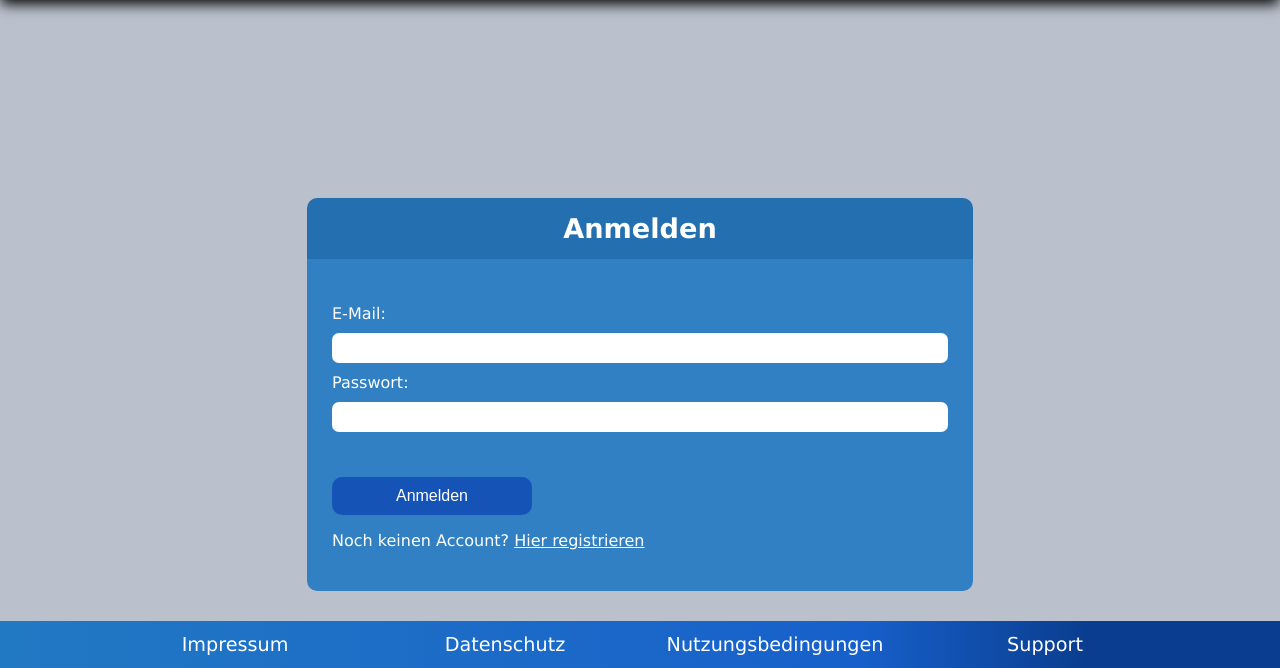
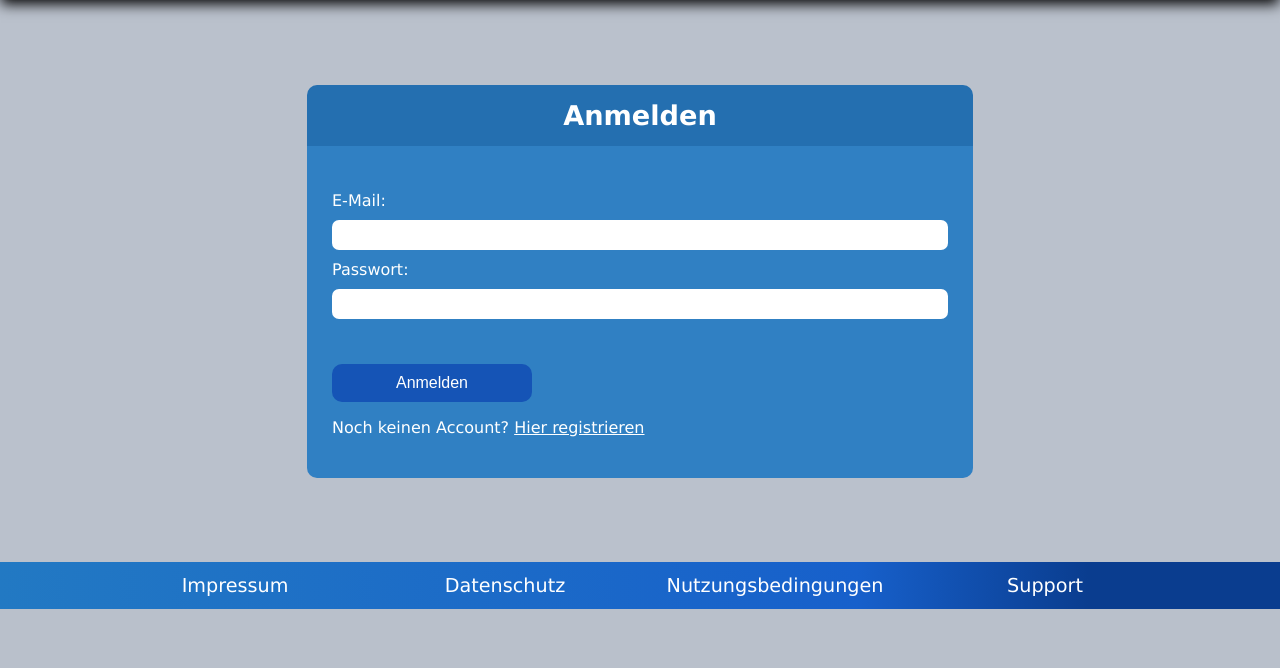
Before and after one commit to Jainzii/KomPol, a PHP site: page /sites/authentication/login/login.html in a window 1280 px wide. Shown: the part 191-859 px from the top of the page. After the commit the page ends 800 px from the top, so only its background shows below. Run offline with PHP 8.4, Linux system fonts and the light colour scheme.

Commit message:
authentication pages are now correctly centered

```diff
--- a/sites/authentication/registration/registration.css
+++ b/sites/authentication/authentication.css
@@ -1,10 +1,17 @@
+main {
+    display: flex;
+    flex-direction: column;
+    justify-content: center;
+    align-items: center;
+}
+
 form {
     color: white;
     display: flex;
     flex-wrap: wrap;
     justify-content: space-between;
     flex-direction: column;
-    margin: auto;
+    margin: 0px;
     background-color: rgba(34,121,195,0.9);
     border-radius: 0px 0px 10px 10px ;
     width: 80%;
@@ -17,8 +24,8 @@ h2 {
     color: white;
     background-color: rgba(20,102,173,0.9);
     border-radius: 10px 10px 0px 0px;
+    margin: 0px;
     padding: 15px 25px 15px 25px;
-    margin: 10% auto auto;
     width: 80%;
 }
 
--- a/sites/authentication/login/login.css
+++ /dev/null
@@ -1,102 +0,0 @@
-form {
-    color: white;
-    display: flex;
-    flex-wrap: wrap;
-    justify-content: space-between;
-    flex-direction: column;
-    margin: auto;
-    background-color: rgba(34,121,195,0.9);
-    border-radius: 0px 0px 10px 10px ;
-    width: 80%;
-    padding: 45px 25px 25px 25px;
-}
-
-h2 {
-    text-align: center;
-    font-size: 1.7em;
-    color: white;
-    background-color: rgba(20,102,173,0.9);
-    border-radius: 10px 10px 0px 0px;
-    padding: 15px 25px 15px 25px;
-    margin: 15% auto auto;
-    width: 80%;
-}
-
-input[type="email"] {
-    font-size: 1.5em;
-    margin: 10px 0px 10px 0px;
-    border-radius: 7px 7px 7px 7px;
-    border: none;
-    -webkit-box-sizing: border-box;
-    -moz-box-sizing: border-box;
-    box-sizing: border-box;
-    width: 100%;
-}
-
-input[type="password"] {
-    font-size: 1.5em;
-    margin: 10px 0px 10px 0px;
-    border-radius: 7px 7px 7px 7px;
-    border: none;
-    -webkit-box-sizing: border-box;
-    -moz-box-sizing: border-box;
-    box-sizing: border-box;
-    width: 100%;
-}
-
-input[type="submit"] {
-    text-align: center;
-    font-size: 1em;
-    background-color: #1554b6;
-    color: white;
-    margin-top: 35px;
-    margin-left: 0px;
-    width: 200px;
-    padding: 10px 10px 10px 10px;
-    border-radius: 10px 10px 10px 10px;
-    border: none;
-}
-
-p {
-    color: white;
-}
-
-p a {
-    color: white;
-}
-
-@media only screen and (min-width: 800px) {
-
-    form {
-        width: 65%;
-    }
-
-    h2 {
-        width: 65%;
-    }
-
-}
-
-@media only screen and (min-width: 1000px) {
-
-    form {
-        width: 55%;
-    }
-
-    h2 {
-        width: 55%;
-    }
-
-}
-
-@media only screen and (min-width: 1500px) {
-
-    form {
-        width: 35%;
-    }
-
-    h2 {
-        width: 35%;
-    }
-
-}
--- a/sites/authentication/login/login.html
+++ b/sites/authentication/login/login.html
@@ -4,7 +4,7 @@
   <meta charset="UTF-8">
   <title>KomPol</title>
   <link rel="stylesheet" type="text/css" href="../../../css/main.css">
-  <link rel="stylesheet" type="text/css" href="login.css">
+  <link rel="stylesheet" type="text/css" href="../authentication.css">
   <meta name="viewport" content="width=device-width,initial-scale=1">
 </head>
   <body>
--- a/sites/authentication/registration/registration.html
+++ b/sites/authentication/registration/registration.html
@@ -4,7 +4,7 @@
   <meta charset="UTF-8">
   <title>KomPol</title>
   <link rel="stylesheet" type="text/css" href="../../../css/main.css">
-  <link rel="stylesheet" type="text/css" href="registration.css">
+  <link rel="stylesheet" type="text/css" href="../authentication.css">
   <meta name="viewport" content="width=device-width,initial-scale=1">
 </head>
   <body>
```
